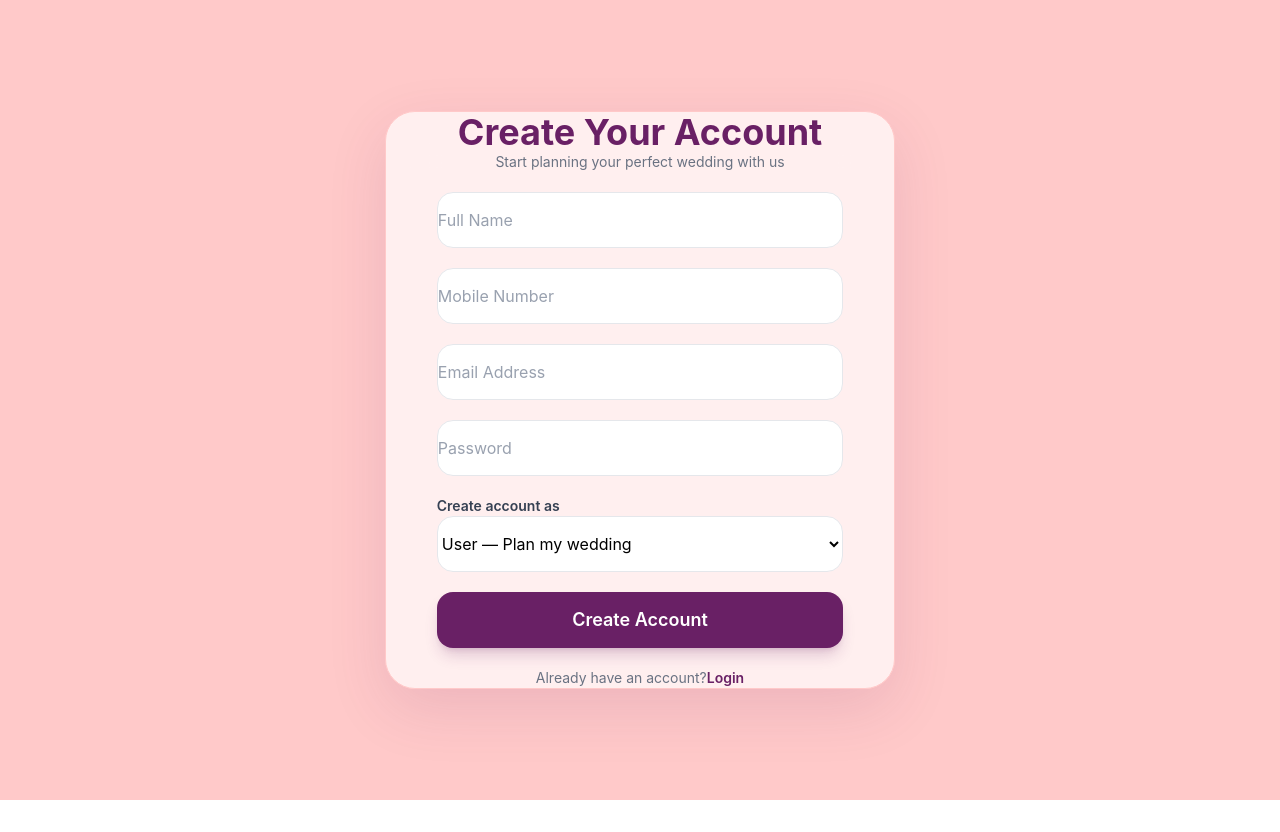
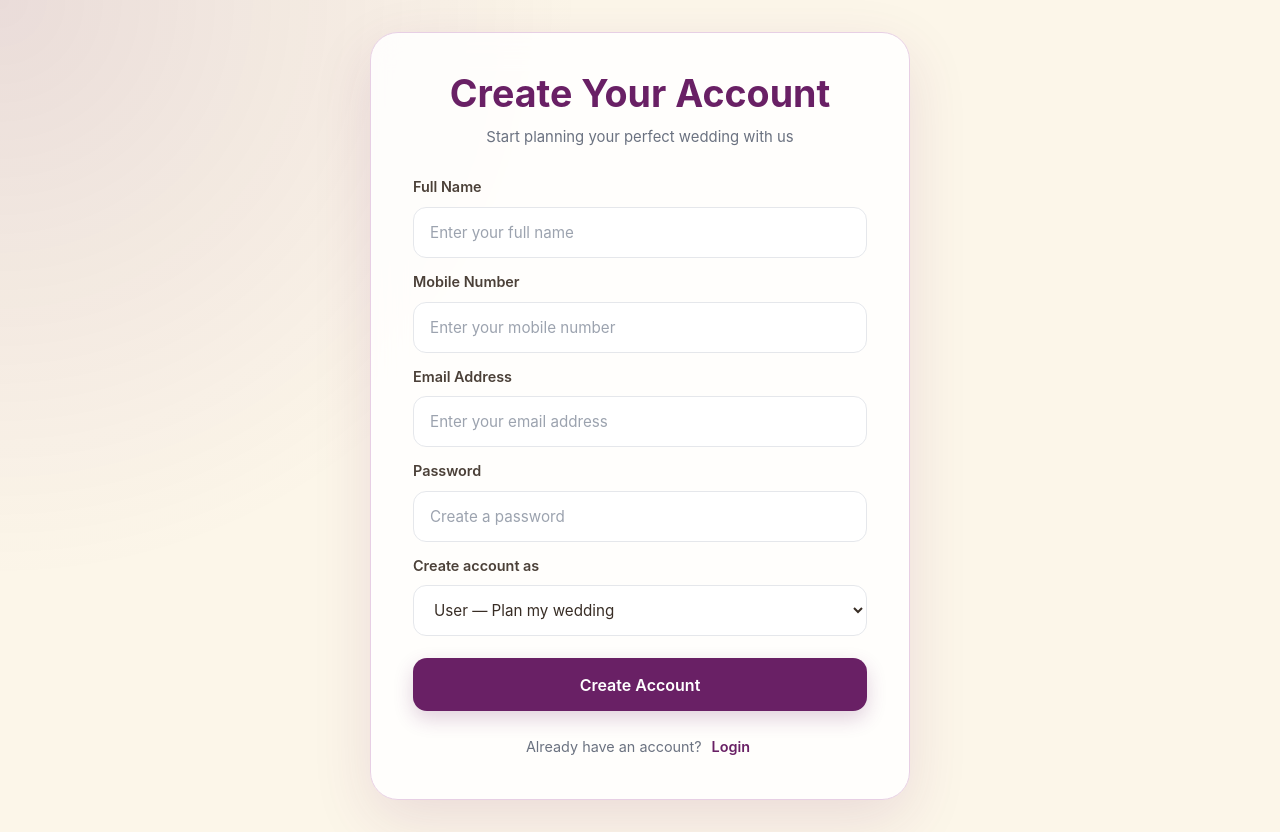
Before and after one commit to tusharchopra161-tech/weddinplanner-frontend, a React (Vite) app: page /signup in a window 1280 px wide. Before the commit the page ends 800 px from the top, so only its background shows below. Built offline with nearby package versions, Linux system fonts and the light colour scheme; no server answers.

Commit message:
19-10-2026-3rd

```diff
--- a/src/screens/Signin/index.jsx
+++ b/src/screens/Signin/index.jsx
@@ -1,46 +1,48 @@
-import React from 'react'
-import { useNavigate } from 'react-router-dom'
-import { useState } from 'react'
+import React, { useState } from "react";
+import { useNavigate } from "react-router-dom";
+import "./signin.css";
+
 export const Signin = () => {
-  const navigate = useNavigate()
+  const navigate = useNavigate();
+
   const [form, setForm] = useState({
     email: "",
-    password: ""
-  })
+    password: "",
+  });
   const [message, setMessage] = useState("");
   const [loading, setLoading] = useState(false);
-  const [islogin, setIsLogin] = useState(false)
+
   const handleChange = (e) => {
     setForm({
       ...form,
       [e.target.name]: e.target.value,
     });
-    console.log(form)
   };
+
   const handleSubmit = async (e) => {
-    e.preventDefault()
+    e.preventDefault();
     setMessage("");
+
     try {
       setLoading(true);
-      const response = await fetch("https://weddingplanner-backend.onrender.com/user/login", {
-        method: "post",
+
+      const response = await fetch(
+        "https://weddingplanner-backend.onrender.com/user/login",
+        {
+          method: "POST",
           headers: {
             "Content-Type": "application/json",
           },
-        body: JSON.stringify(form)
-      });
-      const isuser = await response.json()
+          body: JSON.stringify(form),
+        }
+      );
 
-      if (isuser.success) {
-        localStorage.setItem("currentUser", JSON.stringify(isuser.user))
+      const isuser = await response.json();
+
+      if (response.ok && isuser.success) {
+        localStorage.setItem("currentUser", JSON.stringify(isuser.user));
         localStorage.setItem("token", isuser.token);
 
-        navigate("/")
-      } else {
-        setMessage(isuser.message || "Invalid name or password");
-        return;
-      }
-      console.log(isuser.user)
         if (isuser.user.role === "owner") {
           navigate("/owner-dashboard");
         } else if (isuser.user.role === "admin") {
@@ -48,53 +50,81 @@ export const Signin = () => {
         } else {
           navigate("/");
         }
+      } else {
+        setMessage(isuser.message || "Invalid email or password.");
+      }
     } catch (err) {
       setMessage("Unable to connect to the server. Please try again.");
     } finally {
       setLoading(false);
     }
-
-  }
+  };
 
   return (
-    <div className="flex justify-center items-center flex flex-col w-full bg-red-200 min-h-screen ">
-      <form onSubmit={handleSubmit} className=" rounded-[30px] bg-white/70 h-[70vh]  flex flex-col justify-between p-8 md:p-10 backdrop-blur-xl p-8 md:p-10 rounded-[30px] shadow-[0_20px_60px_rgba(105,32,101,0.12)] border border-red-200">
-        <div className='flex flex-col w-[80vh] items-center gap-[3rem] '>
-          <div className="text-center mb-3">
-            <h1 className="text-[#692065] text-4xl font-bold">
-              LogIn
-            </h1>
-            <p className="text-gray-500 mt-2 text-sm">
-              Start planning your perfect wedding with us
-            </p>
+    <main className="signin-page">
+      <form className="signin-card" onSubmit={handleSubmit}>
+        <div className="signin-content">
+          <div className="signin-heading">
+            <h1>Login</h1>
+            <p>Start planning your perfect wedding with us</p>
           </div>
-          <input className='w-[63vh] h-14 rounded-2xl border border-gray-200 bg-white px-5 text-base outline-none transition focus:border-[#692065] focus:ring-2 focus:ring-[#692065]/20 placeholder:text-gray-400'
-           type="text"
+
+          <div className="signin-fields">
+            <label className="signin-label" htmlFor="email">
+              Email
+            </label>
+            <input
+              className="signin-input"
+              type="email"
               name="email"
-             id="name"
-            placeholder="Enter Your Email"
+              id="email"
+              placeholder="Enter your email"
+              autoComplete="email"
+              value={form.email}
               onChange={handleChange}
-            value={form.email}
-            required />
-          <input className='w-[63vh] h-14 rounded-2xl border border-gray-200 bg-white px-5 text-base outline-none transition focus:border-[#692065] focus:ring-2 focus:ring-[#692065]/20 placeholder:text-gray-400'
+              required
+            />
+
+            <label className="signin-label" htmlFor="password">
+              Password
+            </label>
+            <input
+              className="signin-input"
               type="password"
               name="password"
               id="password"
-           placeholder='Enter Password'
+              placeholder="Enter password"
+              autoComplete="current-password"
               value={form.password}
               onChange={handleChange}
-           required />
+              required
+            />
+          </div>
+
           {message && (
-            <p className="text-red-600 text-sm text-center">
+            <p className="signin-message" role="alert">
               {message}
             </p>
           )}
-          <button className="w-[80%] h-14 mt-2 rounded-2xl bg-[#692065] text-white text-lg font-semibold shadow-lg shadow-[#692065]/20 transition duration-300 hover:bg-[#541950] hover:scale-[1.01] active:scale-[0.98]"> {loading ? "Logging in..." : "Login"}</button>
+
+          <button className="signin-submit" type="submit" disabled={loading}>
+            {loading ? "Logging in..." : "Login"}
+          </button>
         </div>
-        <div className="bottom flex items-center justify-center">
-          <p className='text-center text-sm text-gray-500 mt-1'>don't have account</p><button type="submit" className='text-blue-600' onClick={() => { navigate("/signup") }}>signup</button>
+
+        <div className="signin-footer">
+          <span>Don't have an account?</span>
+          <button
+            className="signin-signup"
+            type="button"
+            onClick={() => navigate("/signup")}
+          >
+            Sign up
+          </button>
         </div>
       </form>
-    </div>
-  )
-}
+    </main>
+  );
+};
+
+export default Signin;
--- /dev/null
+++ b/src/screens/Signin/signin.css
@@ -0,0 +1,225 @@
+* {
+  box-sizing: border-box;
+}
+
+.signin-page {
+  min-height: 100vh;
+  width: 100%;
+  display: flex;
+  align-items: center;
+  justify-content: center;
+  padding: 32px 20px;
+  background:
+    radial-gradient(circle at top left, rgba(105, 32, 101, 0.12), transparent 38%),
+    #fcf6e9;
+  color: #382d25;
+}
+
+.signin-card {
+  width: 100%;
+  max-width: 520px;
+  min-height: 500px;
+  display: flex;
+  flex-direction: column;
+  justify-content: space-between;
+  gap: 32px;
+  padding: 42px;
+  border: 1px solid #e7cfe4;
+  border-radius: 30px;
+  background: rgba(255, 255, 255, 0.82);
+  box-shadow: 0 20px 60px rgba(105, 32, 101, 0.12);
+  backdrop-filter: blur(16px);
+}
+
+.signin-content {
+  width: 100%;
+  display: flex;
+  flex-direction: column;
+  gap: 28px;
+}
+
+.signin-heading {
+  text-align: center;
+  margin-bottom: 4px;
+}
+
+.signin-heading h1 {
+  margin: 0;
+  color: #692065;
+  font-size: clamp(2rem, 4vw, 2.5rem);
+  font-weight: 700;
+  line-height: 1.2;
+}
+
+.signin-heading p {
+  margin: 10px 0 0;
+  color: #6b7280;
+  font-size: 0.95rem;
+  line-height: 1.5;
+}
+
+.signin-fields {
+  display: flex;
+  flex-direction: column;
+  gap: 10px;
+}
+
+.signin-label {
+  margin-top: 4px;
+  color: #4b4038;
+  font-size: 0.9rem;
+  font-weight: 600;
+}
+
+.signin-input {
+  width: 100%;
+  min-width: 0;
+  height: 54px;
+  padding: 0 17px;
+  border: 1px solid #e5e7eb;
+  border-radius: 14px;
+  background: #fff;
+  color: #382d25;
+  font: inherit;
+  outline: none;
+  transition: border-color 0.2s ease, box-shadow 0.2s ease;
+}
+
+.signin-input::placeholder {
+  color: #9ca3af;
+}
+
+.signin-input:focus {
+  border-color: #692065;
+  box-shadow: 0 0 0 3px rgba(105, 32, 101, 0.12);
+}
+
+.signin-message {
+  margin: -10px 0 0;
+  color: #dc2626;
+  font-size: 0.9rem;
+  text-align: center;
+  overflow-wrap: anywhere;
+}
+
+.signin-submit {
+  width: 100%;
+  min-height: 54px;
+  margin-top: 2px;
+  padding: 13px 20px;
+  border: 0;
+  border-radius: 14px;
+  background: #692065;
+  color: #fff;
+  font-size: 1rem;
+  font-weight: 600;
+  cursor: pointer;
+  box-shadow: 0 8px 20px rgba(105, 32, 101, 0.2);
+  transition: background 0.2s ease, transform 0.2s ease;
+}
+
+.signin-submit:hover:not(:disabled) {
+  background: #541950;
+  transform: translateY(-1px);
+}
+
+.signin-submit:active:not(:disabled) {
+  transform: scale(0.99);
+}
+
+.signin-submit:disabled {
+  cursor: not-allowed;
+  opacity: 0.7;
+}
+
+.signin-footer {
+  display: flex;
+  flex-wrap: wrap;
+  align-items: center;
+  justify-content: center;
+  gap: 6px;
+  color: #6b7280;
+  font-size: 0.9rem;
+  text-align: center;
+}
+
+.signin-signup {
+  padding: 3px 4px;
+  border: 0;
+  background: transparent;
+  color: #2563eb;
+  font: inherit;
+  font-weight: 600;
+  cursor: pointer;
+}
+
+.signin-signup:hover {
+  text-decoration: underline;
+}
+
+/* Tablets */
+@media (max-width: 768px) {
+  .signin-page {
+    padding: 24px 16px;
+  }
+
+  .signin-card {
+    max-width: 460px;
+    min-height: auto;
+    padding: 34px 28px;
+    gap: 28px;
+    border-radius: 24px;
+  }
+
+  .signin-content {
+    gap: 24px;
+  }
+}
+
+/* Mobile phones */
+@media (max-width: 480px) {
+  .signin-page {
+    align-items: center;
+    padding: 18px 12px;
+  }
+
+  .signin-card {
+    width: 100%;
+    padding: 28px 20px 22px;
+    gap: 26px;
+    border-radius: 20px;
+  }
+
+  .signin-heading p {
+    font-size: 0.88rem;
+  }
+
+  .signin-content {
+    gap: 22px;
+  }
+
+  .signin-input,
+  .signin-submit {
+    min-height: 50px;
+    height: 50px;
+    font-size: 0.95rem;
+  }
+
+  .signin-footer {
+    font-size: 0.85rem;
+  }
+}
+
+/* Very narrow screens */
+@media (max-width: 340px) {
+  .signin-card {
+    padding: 24px 15px 20px;
+  }
+}
+
+@media (prefers-reduced-motion: reduce) {
+  .signin-input,
+  .signin-submit {
+    transition: none;
+  }
+}
--- a/src/screens/Signup/index.jsx
+++ b/src/screens/Signup/index.jsx
@@ -1,141 +1,167 @@
-import React from 'react'
-import { useState } from 'react';
-import { useNavigate } from 'react-router-dom';
-// const API_URL = import.meta.env.BACKEND_URL;
+import React, { useState } from "react";
+import { useNavigate } from "react-router-dom";
+import "./signup.css";
+
 export const Signup = () => {
   const [message, setMessage] = useState("");
   const [loading, setLoading] = useState(false);
-  const navigate=useNavigate()
-  const [form,setForm]=useState({
-    name:"",
-    mobileno:"",
-    email:"",
-    password:"",
-    role:"user"
-  })
-  const handleChange= (e)=>{
+  const navigate = useNavigate();
+
+  const [form, setForm] = useState({
+    name: "",
+    mobileno: "",
+    email: "",
+    password: "",
+    role: "user",
+  });
+
+  const handleChange = (e) => {
     setForm({
       ...form,
-      [e.target.name]:e.target.value,
+      [e.target.name]: e.target.value,
     });
   };
 
-   const handleSubmit= async(e)=>{
-    console.log(form)
+  const handleSubmit = async (e) => {
     e.preventDefault();
     setMessage("");
-   try{
+
+    try {
       setLoading(true);
-    const res=await fetch(`https://weddingplanner-backend.onrender.com/user`,{
-      method:"post",
-      headers:{
-        "Content-Type":"application/json"
+
+      const res = await fetch("https://weddingplanner-backend.onrender.com/user", {
+        method: "POST",
+        headers: {
+          "Content-Type": "application/json",
         },
-      body:JSON.stringify(form)
+        body: JSON.stringify(form),
       });
-    const resjson=await res.json()
-    console.log(resjson)
-    if(resjson){
-      navigate("/login")
-    }else{
-      setMessage(resjson.message || "Signup failed");
-      navigate("/signup")
+
+      const resjson = await res.json();
+
+      if (res.ok && resjson.success) {
+        navigate("/login");
+      } else {
+        setMessage(resjson.message || "Signup failed. Please check your details.");
       }
-   }catch(err){
+    } catch (err) {
       setMessage("Unable to connect to the server. Please try again.");
-   }finally{
+    } finally {
       setLoading(false);
     }
-  }
+  };
+
   return (
-
-    <div className="w-full min-h-screen flex items-center justify-center bg-red-200 bg-[#faf7f8] px-5 py-10">
-
-  <form
-    onSubmit={handleSubmit}
-    className="w-[100vh] max-w-[510px] flex flex-col gap-5 items-center bg-white/70 backdrop-blur-xl p-8 md:p-10 rounded-[30px] shadow-[0_20px_60px_rgba(105,32,101,0.12)] border border-red-200"
-  >
-
-    <div className="text-center mb-3">
-      <h1 className="text-[#692065] text-4xl font-bold">
-        Create Your Account
-      </h1>
-
-      <p className="text-gray-500 mt-2 text-sm">
-        Start planning your perfect wedding with us
-      </p>
+    <main className="signup-page">
+      <form className="signup-card" onSubmit={handleSubmit}>
+        <div className="signup-heading">
+          <h1>Create Your Account</h1>
+          <p>Start planning your perfect wedding with us</p>
         </div>
 
+        <div className="signup-fields">
+          <label className="signup-label" htmlFor="signup-name">
+            Full Name
+          </label>
           <input
-      className="w-[80%] h-14 rounded-2xl border border-gray-200 bg-white px-5 text-base outline-none transition focus:border-[#692065] focus:ring-2 focus:ring-[#692065]/20 placeholder:text-gray-400"
+            className="signup-input"
             type="text"
+            id="signup-name"
             name="name"
             value={form.name}
             onChange={handleChange}
-      placeholder="Full Name"
+            placeholder="Enter your full name"
+            autoComplete="name"
+            required
           />
 
+          <label className="signup-label" htmlFor="signup-mobileno">
+            Mobile Number
+          </label>
           <input
-      className="w-[80%] h-14 rounded-2xl border border-gray-200 bg-white px-5 text-base outline-none transition focus:border-[#692065] focus:ring-2 focus:ring-[#692065]/20 placeholder:text-gray-400"
-      type="number"
+            className="signup-input"
+            type="tel"
+            id="signup-mobileno"
             name="mobileno"
             value={form.mobileno}
             onChange={handleChange}
-      placeholder="Mobile Number"
+            placeholder="Enter your mobile number"
+            autoComplete="tel"
+            inputMode="numeric"
+            pattern="[0-9]{10}"
+            maxLength={10}
+            required
           />
 
+          <label className="signup-label" htmlFor="signup-email">
+            Email Address
+          </label>
           <input
-      className="w-[80%] h-14 rounded-2xl border border-gray-200 bg-white px-5 text-base outline-none transition focus:border-[#692065] focus:ring-2 focus:ring-[#692065]/20 placeholder:text-gray-400"
+            className="signup-input"
             type="email"
+            id="signup-email"
             name="email"
             value={form.email}
             onChange={handleChange}
-      placeholder="Email Address"
+            placeholder="Enter your email address"
+            autoComplete="email"
+            required
           />
 
+          <label className="signup-label" htmlFor="signup-password">
+            Password
+          </label>
           <input
-      className="w-[80%] h-14 rounded-2xl border border-gray-200 bg-white px-5 text-base outline-none transition focus:border-[#692065] focus:ring-2 focus:ring-[#692065]/20 placeholder:text-gray-400"
+            className="signup-input"
             type="password"
+            id="signup-password"
             name="password"
             value={form.password}
             onChange={handleChange}
-      placeholder="Password"
+            placeholder="Create a password"
+            autoComplete="new-password"
+            required
           />
-    <div className="w-[80%]">
-          <label className="block text-sm font-semibold text-gray-700 mb-2">
+
+          <label className="signup-label" htmlFor="signup-role">
             Create account as
           </label>
-
           <select
+            className="signup-input signup-select"
+            id="signup-role"
             name="role"
             value={form.role}
             onChange={handleChange}
-            className="w-full h-14 rounded-2xl border border-gray-200 bg-white px-5 outline-none focus:border-[#692065]"
+            required
           >
             <option value="user">User — Plan my wedding</option>
             <option value="owner">Palace Owner — List my palace</option>
           </select>
         </div>
+
         {message && (
-          <p className="w-[80%] text-sm text-red-600 text-center">
+          <p className="signup-message" role="alert">
             {message}
           </p>
         )}
-    <button
-      type="submit"
-      className="w-[80%] h-14 mt-2 rounded-2xl bg-[#692065] text-white text-lg font-semibold shadow-lg shadow-[#692065]/20 transition duration-300 hover:bg-[#541950] hover:scale-[1.01] active:scale-[0.98]"
-    >
+
+        <button className="signup-submit" type="submit" disabled={loading}>
           {loading ? "Creating Account..." : "Create Account"}
         </button>
 
-    <p className="text-center text-sm text-gray-500 mt-1">
+        <p className="signup-footer">
           Already have an account?
-      <button onClick={()=>{navigate("/login")}} className="text-[#692065] font-semibold ml-1 cursor-pointer">
+          <button
+            type="button"
+            className="signup-login"
+            onClick={() => navigate("/login")}
+          >
             Login
           </button>
         </p>
+      </form>
+    </main>
+  );
+};
 
-  </form>
-</div>
-  )
-}
+export default Signup;
--- /dev/null
+++ b/src/screens/Signup/signup.css
@@ -0,0 +1,224 @@
+* {
+  box-sizing: border-box;
+}
+
+.signup-page {
+  min-height: 100vh;
+  width: 100%;
+  display: flex;
+  align-items: center;
+  justify-content: center;
+  padding: 32px 20px;
+  background:
+    radial-gradient(circle at top left, rgba(105, 32, 101, 0.12), transparent 38%),
+    #fcf6e9;
+  color: #382d25;
+}
+
+.signup-card {
+  width: 100%;
+  max-width: 540px;
+  display: flex;
+  flex-direction: column;
+  gap: 22px;
+  padding: 38px 42px;
+  border: 1px solid #e7cfe4;
+  border-radius: 28px;
+  background: rgba(255, 255, 255, 0.84);
+  box-shadow: 0 20px 60px rgba(105, 32, 101, 0.12);
+  backdrop-filter: blur(16px);
+}
+
+.signup-heading {
+  text-align: center;
+  margin-bottom: 2px;
+}
+
+.signup-heading h1 {
+  margin: 0;
+  color: #692065;
+  font-size: clamp(1.8rem, 4vw, 2.35rem);
+  font-weight: 700;
+  line-height: 1.2;
+}
+
+.signup-heading p {
+  margin: 10px 0 0;
+  color: #6b7280;
+  font-size: 0.93rem;
+  line-height: 1.5;
+}
+
+.signup-fields {
+  display: flex;
+  flex-direction: column;
+  gap: 9px;
+}
+
+.signup-label {
+  margin-top: 4px;
+  color: #4b4038;
+  font-size: 0.9rem;
+  font-weight: 600;
+}
+
+.signup-input {
+  display: block;
+  width: 100%;
+  min-width: 0;
+  height: 51px;
+  padding: 0 16px;
+  border: 1px solid #e5e7eb;
+  border-radius: 13px;
+  background: #fff;
+  color: #382d25;
+  font: inherit;
+  font-size: 0.95rem;
+  outline: none;
+  transition: border-color 0.2s ease, box-shadow 0.2s ease;
+}
+
+.signup-input::placeholder {
+  color: #9ca3af;
+}
+
+.signup-input:focus {
+  border-color: #692065;
+  box-shadow: 0 0 0 3px rgba(105, 32, 101, 0.12);
+}
+
+.signup-select {
+  cursor: pointer;
+}
+
+.signup-message {
+  margin: -6px 0 0;
+  color: #dc2626;
+  font-size: 0.9rem;
+  text-align: center;
+  overflow-wrap: anywhere;
+}
+
+.signup-submit {
+  width: 100%;
+  min-height: 53px;
+  padding: 13px 18px;
+  border: 0;
+  border-radius: 14px;
+  background: #692065;
+  color: #fff;
+  font-size: 1rem;
+  font-weight: 600;
+  cursor: pointer;
+  box-shadow: 0 8px 20px rgba(105, 32, 101, 0.2);
+  transition: background 0.2s ease, transform 0.2s ease;
+}
+
+.signup-submit:hover:not(:disabled) {
+  background: #541950;
+  transform: translateY(-1px);
+}
+
+.signup-submit:active:not(:disabled) {
+  transform: scale(0.99);
+}
+
+.signup-submit:disabled {
+  cursor: not-allowed;
+  opacity: 0.7;
+}
+
+.signup-footer {
+  display: flex;
+  flex-wrap: wrap;
+  align-items: center;
+  justify-content: center;
+  gap: 6px;
+  margin: 0;
+  color: #6b7280;
+  font-size: 0.9rem;
+  text-align: center;
+}
+
+.signup-login {
+  padding: 3px 4px;
+  border: 0;
+  background: transparent;
+  color: #692065;
+  font: inherit;
+  font-weight: 600;
+  cursor: pointer;
+}
+
+.signup-login:hover {
+  text-decoration: underline;
+}
+
+/* Tablets */
+@media (max-width: 768px) {
+  .signup-page {
+    padding: 24px 16px;
+  }
+
+  .signup-card {
+    max-width: 480px;
+    padding: 32px 28px;
+    gap: 19px;
+    border-radius: 24px;
+  }
+}
+
+/* Mobile phones */
+@media (max-width: 480px) {
+  .signup-page {
+    align-items: flex-start;
+    padding: 18px 12px;
+  }
+
+  .signup-card {
+    width: 100%;
+    padding: 26px 20px;
+    gap: 17px;
+    border-radius: 20px;
+  }
+
+  .signup-heading h1 {
+    font-size: 1.75rem;
+  }
+
+  .signup-heading p {
+    font-size: 0.87rem;
+  }
+
+  .signup-input {
+    height: 49px;
+    font-size: 0.9rem;
+  }
+
+  .signup-submit {
+    min-height: 50px;
+    font-size: 0.95rem;
+  }
+
+  .signup-footer {
+    font-size: 0.85rem;
+  }
+}
+
+/* Very narrow screens */
+@media (max-width: 340px) {
+  .signup-card {
+    padding: 23px 15px;
+  }
+
+  .signup-heading h1 {
+    font-size: 1.55rem;
+  }
+}
+
+@media (prefers-reduced-motion: reduce) {
+  .signup-input,
+  .signup-submit {
+    transition: none;
+  }
+}
```
Lines whose indentation alone changed are shown as unchanged.
